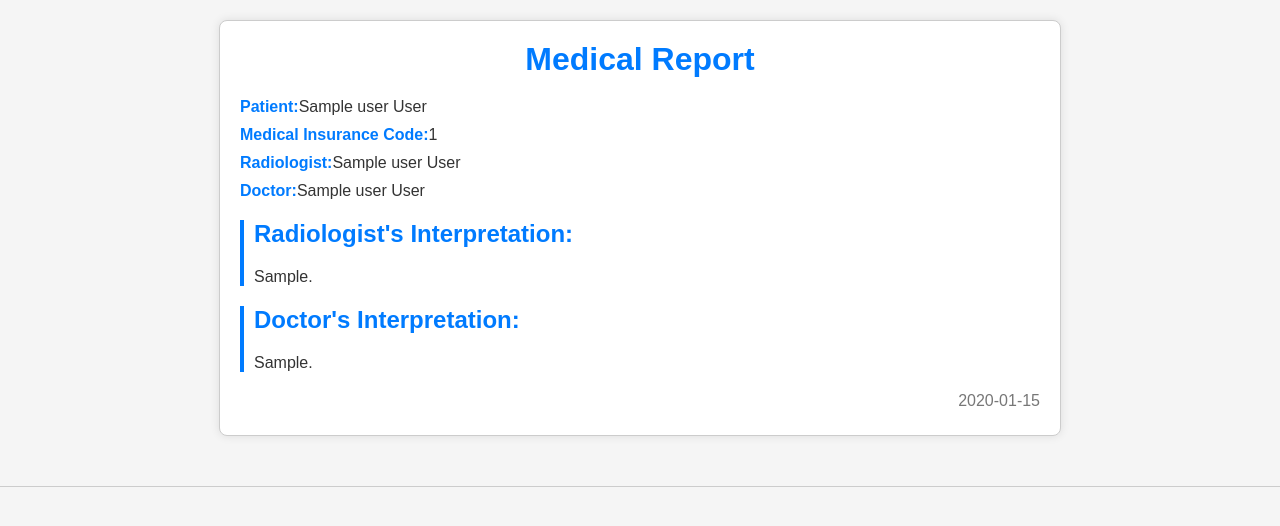
After one commit to iconalaa/RadioHub-frontend, a Symfony app: template templates/pdf_template.html.twig in a window 1280 px wide. The commit adds this page. Shown: the top 526 px of the page. Run offline with Twig, Linux system fonts and the light colour scheme; the template is opened without the code that fills it: most values are stand-ins (such as "Sample title", 1, 10 or a date in 2020); some libraries are stand-ins or nearby versions.

Commit message:
Patient Medical report to PDF

```diff
--- a/composer.json
+++ b/composer.json
@@ -12,6 +12,7 @@
         "doctrine/doctrine-bundle": "^2.11",
         "doctrine/doctrine-migrations-bundle": "^3.3",
         "doctrine/orm": "^2.17",
+        "dompdf/dompdf": "^2.0",
         "phpdocumentor/reflection-docblock": "^5.3",
         "phpstan/phpdoc-parser": "^1.25",
         "sensio/framework-extra-bundle": "^6.2",
--- /dev/null
+++ b/templates/pdf_template.html.twig
@@ -0,0 +1,113 @@
+<!DOCTYPE html>
+<html lang="en">
+<head>
+    <meta charset="UTF-8">
+    <meta name="viewport" content="width=device-width, initial-scale=1.0">
+    <title>Medical Report</title>
+    <style>
+        body {
+            font-family: Arial, sans-serif;
+            margin: 0;
+            padding: 0;
+            background-color: #f5f5f5;
+            color: #333;
+        }
+
+        .container {
+            max-width: 800px;
+            margin: 20px auto;
+            padding: 20px;
+            background-color: #fff;
+            border-radius: 8px;
+            box-shadow: 0 0 10px rgba(0, 0, 0, 0.1);
+            border: 1px solid #ccc;
+        }
+
+        .header {
+            text-align: center;
+            margin-bottom: 20px;
+        }
+
+        .header h1 {
+            color: #007bff;
+            margin: 0;
+            font-size: 32px;
+        }
+
+        .details {
+            margin-bottom: 20px;
+        }
+
+        .details p {
+            margin: 10px 0;
+        }
+
+        .details strong {
+            color: #007bff;
+        }
+
+        .interpretation {
+            border-left: 4px solid #007bff;
+            padding-left: 10px;
+            margin-bottom: 20px;
+        }
+
+        .interpretation h2 {
+            color: #007bff;
+            margin-top: 0;
+        }
+
+        .interpretation p {
+            margin: 10px 0;
+        }
+
+        .date {
+            text-align: right;
+        }
+
+        .date p {
+            margin: 5px 0;
+            color: #777;
+        }
+
+        .footer {
+            text-align: center;
+            margin-top: 50px;
+            border-top: 1px solid #ccc;
+            padding-top: 20px;
+        }
+
+        .footer img {
+            max-width: 150px;
+        }
+    </style>
+</head>
+<body>
+    <div class="container">
+        <div class="header">
+            <h1>Medical Report</h1>
+        </div>
+        <div class="details">
+            <p><strong>Patient:</strong>{{ compteRendu.idImage.patient.user.name }} {{ compteRendu.idImage.patient.user.lastname }}</p>
+            <p><strong>Medical Insurance Code:</strong>{{ compteRendu.idImage.patient.NumAssurance}} </p>
+            <p><strong>Radiologist:</strong>{{ compteRendu.idImage.radiologist.user.name }} {{ compteRendu.idImage.radiologist.user.lastname }}</p>
+            <p><strong>Doctor:</strong>{{ compteRendu.idDoctor.user.name }} {{ compteRendu.idDoctor.user.lastname }}</p>
+        </div>
+        <div class="interpretation">
+            <h2>Radiologist's Interpretation:</h2>
+            <p>{{ compteRendu.interpretationRad }}.</p>
+
+        </div>
+        <div class="interpretation">
+            <h2>Doctor's Interpretation:</h2>
+            <p>{{ compteRendu.interpretationMed }}.</p>
+        </div>
+        <div class="date">
+            <p>{{ compteRendu.date|date('Y-m-d') }}</p>
+        </div>
+    </div>
+    <div class="footer">
+
+    </div>
+</body>
+</html>
```
Also changed, not shown: src/Controller/DocRenduController.php (+31 -2 lines), src/Controller/RadioRenduController.php (+13 -0 lines), templates/med/med.html.twig (+45 -5 lines), 1 other file.
